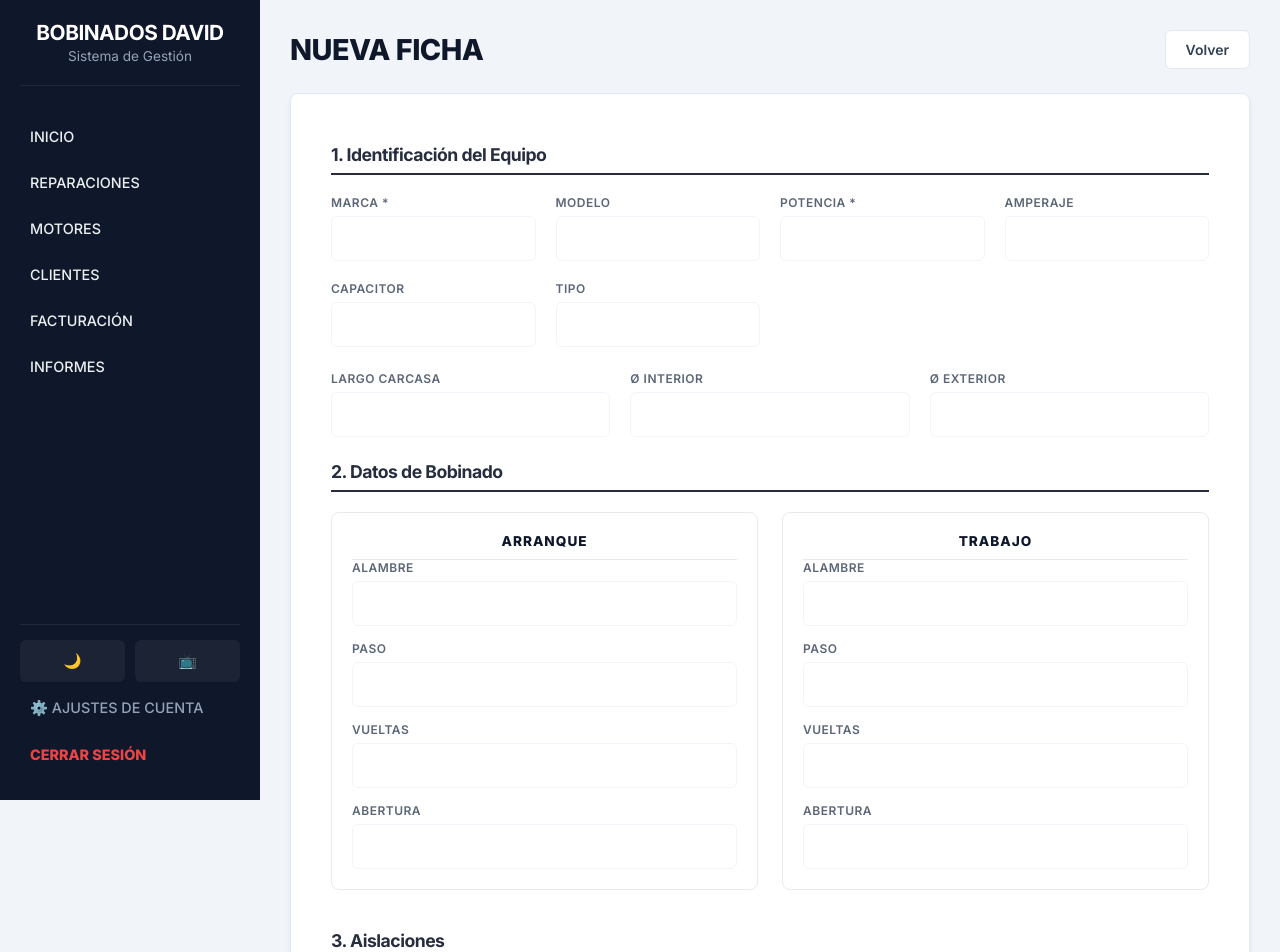
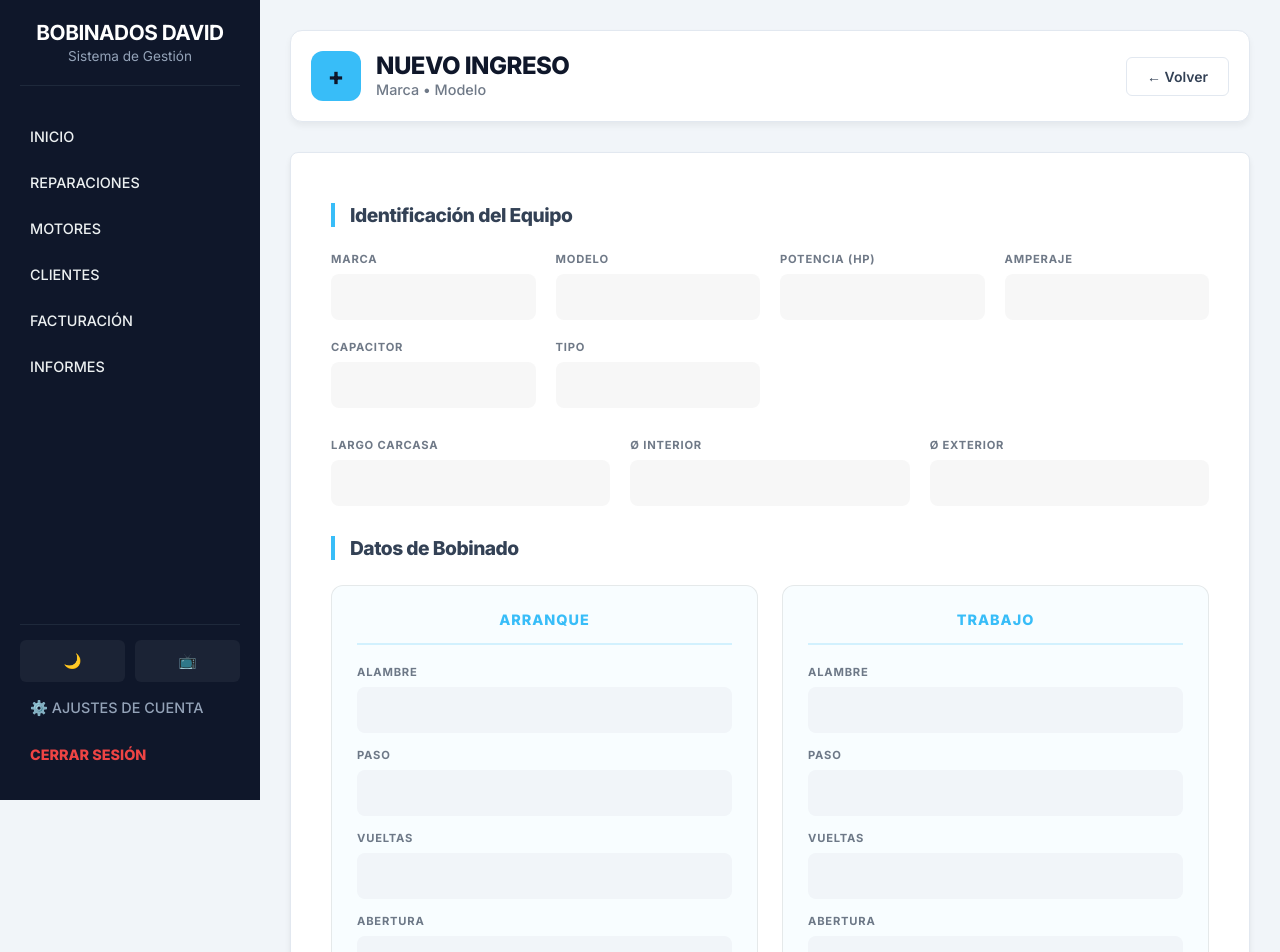
Before and after one commit to tomasvallejos1/gestor-taller, a React (Vite) app in the folder client/: page /sistema/motores/nuevo in a window 1280 px wide. Shown: the top 952 px of the page. Built offline with nearby package versions, Linux system fonts and the light colour scheme; no server answers; sample sign-in values are in the browser's storage.

Commit message:
rediseño de la ficha de motores

```diff
--- a/client/src/pages/MotorForm.jsx
+++ b/client/src/pages/MotorForm.jsx
@@ -19,7 +19,6 @@ const MotorForm = () => {
   const [loading, setLoading] = useState(!!id);
   const [error, setError] = useState(null);
 
-  // Estados fotos
   const [newImages, setNewImages] = useState([]);
   const [imageFiles, setImageFiles] = useState([]);
 
@@ -110,43 +109,80 @@ const MotorForm = () => {
   };
 
   if (loading) return <div style={{padding:'40px', textAlign:'center'}}>Cargando...</div>;
-  if (error) return <div style={{padding:'40px', textAlign:'center', color:'red'}}>{error}</div>;
+  if (error) return <div style={{padding:'40px', textAlign:'center', color:'#ef4444'}}>{error}</div>;
 
   // --- ESTILOS VISUALES ---
-  const sectionHeader = { borderBottom: '2px solid currentColor', paddingBottom: '8px', marginBottom: '20px', marginTop: '10px', fontSize: '1.1rem', fontWeight: '700', letterSpacing: '-0.5px', opacity: 0.9 };
-  const labelStyle = { display: 'block', marginBottom: '6px', fontWeight: '600', fontSize: '0.75rem', textTransform: 'uppercase', letterSpacing: '0.5px', opacity: 0.8 };
+  const sectionHeader = {
+    borderLeft: '4px solid #38bdf8',
+    paddingLeft: '15px',
+    marginBottom: '25px',
+    marginTop: '10px',
+    fontSize: '1.2rem',
+    fontWeight: '800',
+    letterSpacing: '-0.5px',
+    color: 'var(--text-main)' // Aseguramos que tome el color del tema
+  };
 
-  // Input sin fondo fijo (deja que el CSS global decida)
+  const labelStyle = {
+    display: 'block', marginBottom: '8px', fontWeight: '700', fontSize: '0.7rem',
+    textTransform: 'uppercase', letterSpacing: '0.8px', opacity: 0.7
+  };
+
   const inputStyle = {
-    width: '100%', padding: '12px', borderRadius: '6px', boxSizing: 'border-box', fontFamily: 'inherit', fontSize: '0.95rem',
-    transition: 'all 0.2s', fontWeight: isReadOnly ? '500' : '400', cursor: isReadOnly ? 'default' : 'text',
+    width: '100%', padding: '12px 15px', borderRadius: '8px', boxSizing: 'border-box', fontFamily: 'inherit', fontSize: '1rem',
+    transition: 'all 0.2s',
+    border: isReadOnly ? '1px solid transparent' : '1px solid #cbd5e1',
+    background: isReadOnly ? 'rgba(100,100,100,0.05)' : '#ffffff',
+    color: 'inherit',
+    fontWeight: isReadOnly ? '600' : '400',
+    cursor: isReadOnly ? 'default' : 'text',
     pointerEvents: isReadOnly ? 'none' : 'auto'
   };
 
-  const cardTitleStyle = { fontSize: '0.85rem', textTransform: 'uppercase', marginTop: 0, fontWeight: '800', borderBottom: '1px solid', paddingBottom: '10px', textAlign: 'center', letterSpacing: '1px', borderColor: 'rgba(150,150,150,0.2)' };
-  const grid3 = { display: 'grid', gridTemplateColumns: 'repeat(auto-fit, minmax(200px, 1fr))', gap: '20px', marginBottom: '24px' };
+  const subCardStyle = {
+    padding: '25px', borderRadius: '12px', border:'1px solid rgba(150,150,150,0.2)',
+    background: 'rgba(56, 189, 248, 0.03)'
+  };
+
+  const cardTitleStyle = {
+    fontSize: '0.9rem', textTransform: 'uppercase', marginTop: 0, fontWeight: '900',
+    borderBottom: '2px solid rgba(56, 189, 248, 0.2)', paddingBottom: '15px',
+    textAlign: 'center', letterSpacing: '1px', marginBottom: '20px', color: '#38bdf8'
+  };
+
+  const grid3 = { display: 'grid', gridTemplateColumns: 'repeat(auto-fit, minmax(200px, 1fr))', gap: '20px', marginBottom: '30px' };
 
   return (
-    <div style={{ maxWidth: '1000px', margin: '0 auto', paddingBottom: '60px' }}>
+    <div style={{ maxWidth: '1100px', margin: '0 auto', paddingBottom: '60px' }}>
 
-      <div style={{ display: 'flex', justifyContent: 'space-between', alignItems: 'center', marginBottom: '24px' }}>
-        <div>
-          <h2 style={{ fontSize: '1.8rem', margin: 0, fontWeight: '800' }}>
-            {formData.nroOrden ? `FICHA #${formData.nroOrden}` : (isEditMode ? 'EDITAR FICHA' : 'NUEVA FICHA')}
-          </h2>
-          <span style={{ fontSize: '0.9rem', opacity: 0.7 }}>{formData.marca} {formData.modelo}</span>
+      {/* HEADER */}
+      <div style={{ display: 'flex', justifyContent: 'space-between', alignItems: 'center', marginBottom: '30px', background: 'var(--surface)', padding: '20px', borderRadius: '12px', border: '1px solid var(--border)', boxShadow: '0 4px 6px rgba(0,0,0,0.05)' }}>
+        <div style={{ display: 'flex', alignItems: 'center', gap: '15px' }}>
+          <div style={{ background: '#38bdf8', color: '#0f172a', width: '50px', height: '50px', borderRadius: '12px', display: 'flex', alignItems: 'center', justifyContent: 'center', fontSize: '1.5rem', fontWeight: '800' }}>
+            {formData.nroOrden || '+'}
+          </div>
+          <div>
+            <h2 style={{ fontSize: '1.5rem', margin: 0, fontWeight: '800', lineHeight: '1.1' }}>
+              {isEditMode ? 'EDITAR MOTOR' : (formData.nroOrden ? 'FICHA TÉCNICA' : 'NUEVO INGRESO')}
+            </h2>
+            <span style={{ fontSize: '0.9rem', opacity: 0.7, fontWeight: '500' }}>
+              {formData.marca || 'Marca'} • {formData.modelo || 'Modelo'}
+            </span>
+          </div>
         </div>
-        <Link to="/sistema/motores" className="btn btn-secondary">Volver</Link>
+        <Link to="/sistema/motores" className="btn btn-secondary" style={{fontWeight: '600'}}>
+          ← Volver
+        </Link>
       </div>
 
-      {/* CAMBIO AQUÍ: className="card" y borramos background:'white' */}
       <form onSubmit={handleSaveClick} className="card" style={{ padding: '40px' }}>
 
-        <h3 style={sectionHeader}>1. Identificación del Equipo</h3>
+        {/* SECCIÓN 1 */}
+        <h3 style={sectionHeader}>Identificación del Equipo</h3>
         <div style={grid3}>
-          <div><label style={labelStyle}>Marca *</label><input required readOnly={isReadOnly} name="marca" value={formData.marca || ''} onChange={handleChange} style={inputStyle} /></div>
+          <div><label style={labelStyle}>Marca</label><input required readOnly={isReadOnly} name="marca" value={formData.marca || ''} onChange={handleChange} style={inputStyle} /></div>
           <div><label style={labelStyle}>Modelo</label><input readOnly={isReadOnly} name="modelo" value={formData.modelo || ''} onChange={handleChange} style={inputStyle} /></div>
-          <div><label style={labelStyle}>Potencia *</label><input required readOnly={isReadOnly} name="hp" value={formData.hp || ''} onChange={handleChange} style={inputStyle} /></div>
+          <div><label style={labelStyle}>Potencia (HP)</label><input required readOnly={isReadOnly} name="hp" value={formData.hp || ''} onChange={handleChange} style={inputStyle} /></div>
           <div><label style={labelStyle}>Amperaje</label><input readOnly={isReadOnly} name="amperaje" value={formData.amperaje || ''} onChange={handleChange} style={inputStyle} /></div>
           <div><label style={labelStyle}>Capacitor</label><input readOnly={isReadOnly} name="capacitor" value={formData.capacitor || ''} onChange={handleChange} style={inputStyle} /></div>
           <div><label style={labelStyle}>Tipo</label><input readOnly={isReadOnly} name="tipo" value={formData.tipo || ''} onChange={handleChange} style={inputStyle} /></div>
@@ -158,64 +194,68 @@ const MotorForm = () => {
           <div><label style={labelStyle}>Ø Exterior</label><input readOnly={isReadOnly} name="diametroExterior" value={formData.diametroExterior || ''} onChange={handleChange} style={inputStyle} /></div>
         </div>
 
-        <h3 style={sectionHeader}>2. Datos de Bobinado</h3>
+        {/* SECCIÓN 2 */}
+        <h3 style={sectionHeader}>Datos de Bobinado</h3>
         <div className="grid-responsive-2" style={{ marginBottom: '40px' }}>
 
-          <div style={{ padding: '20px', borderRadius: '8px', border:'1px solid rgba(150,150,150,0.2)' }}>
-            <h4 style={cardTitleStyle}>Arranque</h4>
+          <div style={subCardStyle}>
+            <h4 style={cardTitleStyle}>ARRANQUE</h4>
             <div style={{display:'grid', gap:'15px'}}>
-              <div><label style={labelStyle}>Alambre</label><input readOnly={isReadOnly} name="arranque.alambre" value={formData.arranque?.alambre || ''} onChange={handleChange} style={inputStyle} /></div>
-              <div><label style={labelStyle}>Paso</label><input readOnly={isReadOnly} name="arranque.paso" value={formData.arranque?.paso || ''} onChange={handleChange} style={inputStyle} /></div>
-              <div><label style={labelStyle}>Vueltas</label><input readOnly={isReadOnly} name="arranque.vueltas" value={formData.arranque?.vueltas || ''} onChange={handleChange} style={inputStyle} /></div>
-              <div><label style={labelStyle}>Abertura</label><input readOnly={isReadOnly} name="arranque.abertura" value={formData.arranque?.abertura || ''} onChange={handleChange} style={inputStyle} /></div>
+              <div><label style={labelStyle}>Alambre</label><input readOnly={isReadOnly} name="arranque.alambre" value={formData.arranque?.alambre || ''} onChange={handleChange} style={{...inputStyle, background: 'var(--bg-app)'}} /></div>
+              <div><label style={labelStyle}>Paso</label><input readOnly={isReadOnly} name="arranque.paso" value={formData.arranque?.paso || ''} onChange={handleChange} style={{...inputStyle, background: 'var(--bg-app)'}} /></div>
+              <div><label style={labelStyle}>Vueltas</label><input readOnly={isReadOnly} name="arranque.vueltas" value={formData.arranque?.vueltas || ''} onChange={handleChange} style={{...inputStyle, background: 'var(--bg-app)'}} /></div>
+              <div><label style={labelStyle}>Abertura</label><input readOnly={isReadOnly} name="arranque.abertura" value={formData.arranque?.abertura || ''} onChange={handleChange} style={{...inputStyle, background: 'var(--bg-app)'}} /></div>
             </div>
           </div>
 
-          <div style={{ padding: '20px', borderRadius: '8px', border:'1px solid rgba(150,150,150,0.2)' }}>
-            <h4 style={cardTitleStyle}>Trabajo</h4>
+          <div style={subCardStyle}>
+            <h4 style={cardTitleStyle}>TRABAJO</h4>
             <div style={{display:'grid', gap:'15px'}}>
-              <div><label style={labelStyle}>Alambre</label><input readOnly={isReadOnly} name="trabajo.alambre" value={formData.trabajo?.alambre || ''} onChange={handleChange} style={inputStyle} /></div>
-              <div><label style={labelStyle}>Paso</label><input readOnly={isReadOnly} name="trabajo.paso" value={formData.trabajo?.paso || ''} onChange={handleChange} style={inputStyle} /></div>
-              <div><label style={labelStyle}>Vueltas</label><input readOnly={isReadOnly} name="trabajo.vueltas" value={formData.trabajo?.vueltas || ''} onChange={handleChange} style={inputStyle} /></div>
-              <div><label style={labelStyle}>Abertura</label><input readOnly={isReadOnly} name="trabajo.abertura" value={formData.trabajo?.abertura || ''} onChange={handleChange} style={inputStyle} /></div>
+              <div><label style={labelStyle}>Alambre</label><input readOnly={isReadOnly} name="trabajo.alambre" value={formData.trabajo?.alambre || ''} onChange={handleChange} style={{...inputStyle, background: 'var(--bg-app)'}} /></div>
+              <div><label style={labelStyle}>Paso</label><input readOnly={isReadOnly} name="trabajo.paso" value={formData.trabajo?.paso || ''} onChange={handleChange} style={{...inputStyle, background: 'var(--bg-app)'}} /></div>
+              <div><label style={labelStyle}>Vueltas</label><input readOnly={isReadOnly} name="trabajo.vueltas" value={formData.trabajo?.vueltas || ''} onChange={handleChange} style={{...inputStyle, background: 'var(--bg-app)'}} /></div>
+              <div><label style={labelStyle}>Abertura</label><input readOnly={isReadOnly} name="trabajo.abertura" value={formData.trabajo?.abertura || ''} onChange={handleChange} style={{...inputStyle, background: 'var(--bg-app)'}} /></div>
             </div>
           </div>
         </div>
 
-        <h3 style={sectionHeader}>3. Aislaciones</h3>
+        {/* SECCIÓN 3 */}
+        <h3 style={sectionHeader}>Aislaciones y Medidas</h3>
         <div style={grid3}>
            <div><label style={labelStyle}>Largo</label><input readOnly={isReadOnly} name="aislaciones.alta" value={formData.aislaciones?.alta || ''} onChange={handleChange} style={inputStyle} /></div>
            <div><label style={labelStyle}>Ancho</label><input readOnly={isReadOnly} name="aislaciones.ancho" value={formData.aislaciones?.ancho || ''} onChange={handleChange} style={inputStyle} /></div>
            <div><label style={labelStyle}>Cantidad</label><input readOnly={isReadOnly} name="aislaciones.cantidad" value={formData.aislaciones?.cantidad || ''} onChange={handleChange} style={inputStyle} /></div>
         </div>
 
-        {/* FOTOS (Si las hay) */}
-        <h3 style={sectionHeader}>4. Fotos</h3>
-        <div style={{ display: 'flex', gap: '15px', flexWrap: 'wrap', marginBottom: '20px' }}>
+        {/* SECCIÓN 4 */}
+        <h3 style={sectionHeader}>Registro Fotográfico</h3>
+        <div style={{ display: 'flex', gap: '15px', flexWrap: 'wrap', marginBottom: '30px' }}>
             {formData.fotos?.map((fotoUrl, index) => (
-                <div key={index} style={{ width: '100px', height: '100px', borderRadius: '8px', overflow: 'hidden', border: '1px solid #555' }}>
+                <div key={index} style={{ width: '120px', height: '120px', borderRadius: '12px', overflow: 'hidden', border: '2px solid var(--border)', boxShadow: '0 4px 6px rgba(0,0,0,0.2)' }}>
                     <img src={fotoUrl} alt="Motor" style={{ width: '100%', height: '100%', objectFit: 'cover' }} />
                 </div>
             ))}
             {newImages.map((url, index) => (
-                <div key={`new-${index}`} style={{ width: '100px', height: '100px', borderRadius: '8px', overflow: 'hidden', border: '2px solid #38bdf8' }}>
+                <div key={`new-${index}`} style={{ width: '120px', height: '120px', borderRadius: '12px', overflow: 'hidden', border: '2px solid #38bdf8' }}>
                     <img src={url} alt="Preview" style={{ width: '100%', height: '100%', objectFit: 'cover', opacity: 0.8 }} />
                 </div>
             ))}
             {!isReadOnly && (
-                <label style={{ width: '100px', height: '100px', borderRadius: '8px', border: '2px dashed gray', display: 'flex', flexDirection: 'column', alignItems: 'center', justifyContent: 'center', cursor: 'pointer', opacity: 0.7 }}>
-                    <span style={{ fontSize: '24px' }}>📷</span>
+                <label style={{ width: '120px', height: '120px', borderRadius: '12px', border: '2px dashed var(--text-light)', display: 'flex', flexDirection: 'column', alignItems: 'center', justifyContent: 'center', cursor: 'pointer', opacity: 0.7, background: 'rgba(0,0,0,0.05)' }}>
+                    <span style={{ fontSize: '2rem' }}>+</span>
+                    <span style={{ fontSize: '0.7rem', fontWeight: 'bold' }}>AGREGAR</span>
                     <input type="file" multiple accept="image/*" onChange={handleImageChange} style={{ display: 'none' }} />
                 </label>
             )}
         </div>
 
-        <label style={labelStyle}>Observaciones</label>
-        <textarea readOnly={isReadOnly} name="observaciones" value={formData.observaciones || ''} onChange={handleChange} rows="4" style={{...inputStyle, resize:'vertical'}} />
+        {/* SECCIÓN 5 */}
+        <h3 style={sectionHeader}>Observaciones Técnicas</h3>
+        <textarea readOnly={isReadOnly} name="observaciones" value={formData.observaciones || ''} onChange={handleChange} rows="4" style={{...inputStyle, resize:'vertical', minHeight: '100px'}} />
 
         {!isReadOnly && (
-          <div style={{ marginTop: '40px', textAlign: 'right', borderTop:'1px solid rgba(150,150,150,0.2)', paddingTop:'20px' }}>
-            <button type="submit" className="btn btn-primary">
+          <div style={{ marginTop: '40px', textAlign: 'right', borderTop:'1px solid var(--border)', paddingTop:'20px' }}>
+            <button type="submit" className="btn btn-primary" style={{ padding: '15px 40px', fontSize: '1.1rem', borderRadius: '8px' }}>
               {isEditMode ? 'GUARDAR CAMBIOS' : 'CREAR FICHA'}
             </button>
           </div>
@@ -232,7 +272,7 @@ const MotorForm = () => {
       <Modal
         isOpen={modalOpen}
         title={isEditMode ? "Confirmar Edición" : "Confirmar Creación"}
-        message={isEditMode ? "¿Guardar cambios?" : "¿Crear ficha?"}
+        message={isEditMode ? "¿Guardar cambios en esta ficha?" : "¿Crear nueva ficha de motor?"}
         onClose={() => setModalOpen(false)}
         onConfirm={confirmSave}
       />
```
